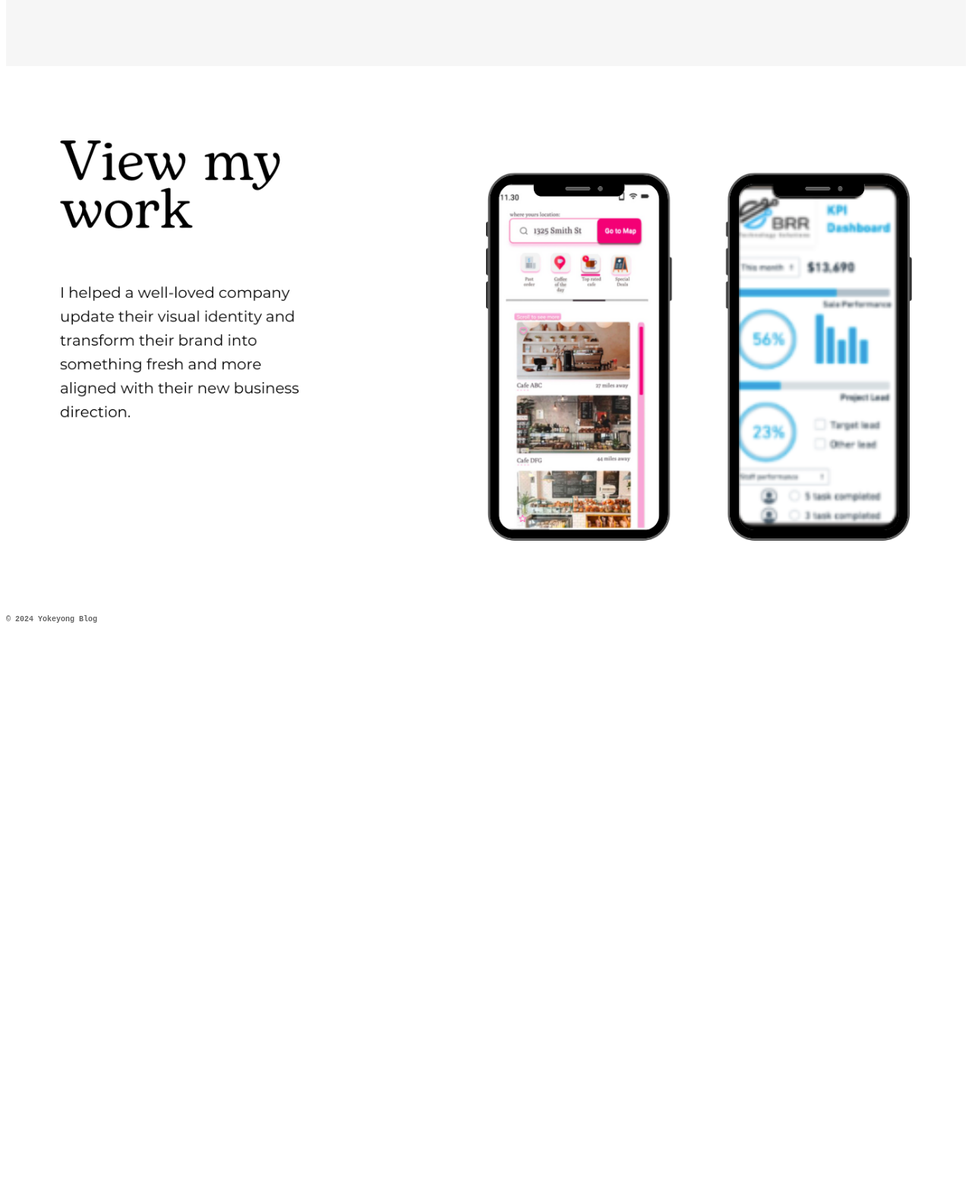
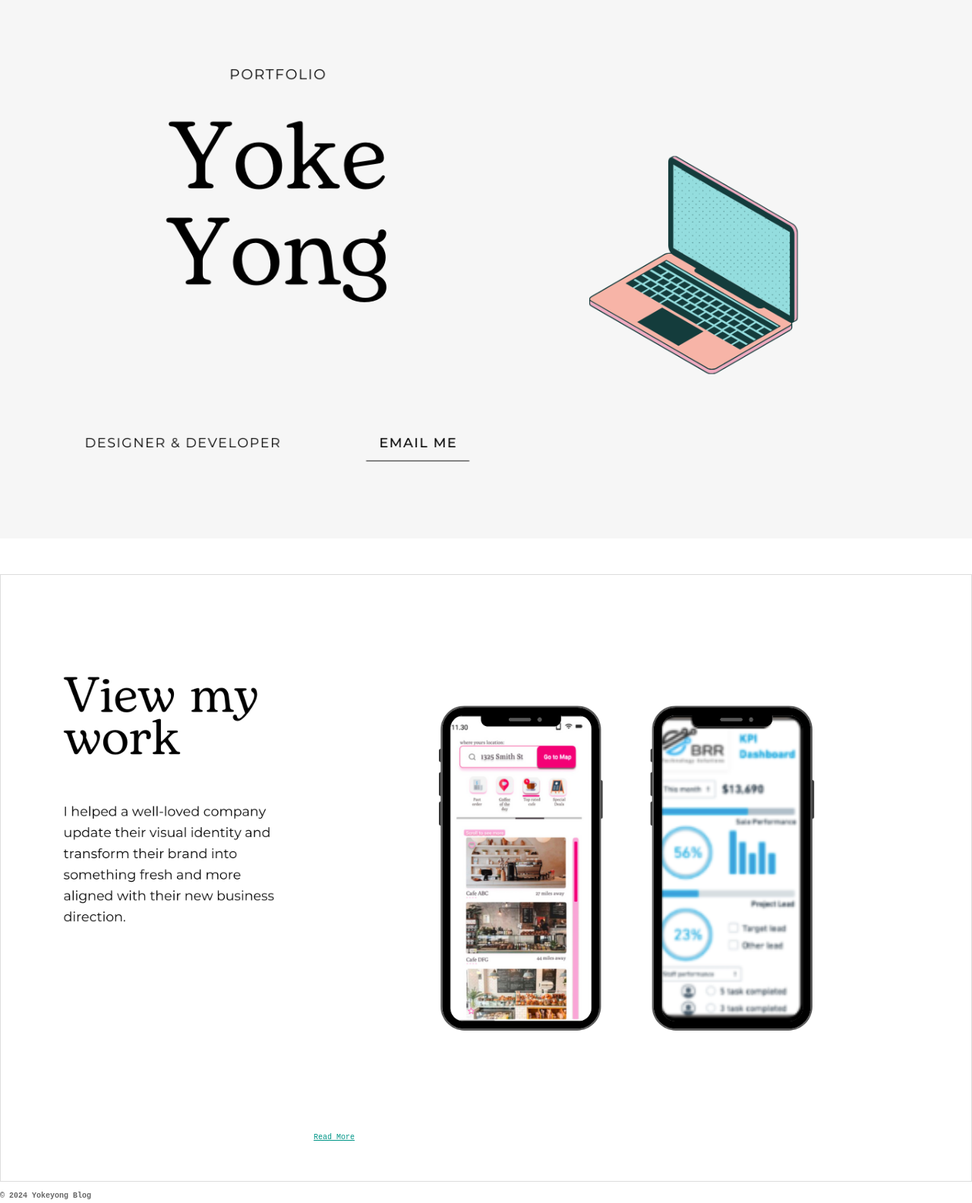
Before and after one commit to gitYokeYong/personalblog, a plain HTML site: page index.html in a window 1280 px wide. Shown: the part 168-1752 px from the top of the page at 76% size. Before the commit the page ends 1013 px from the top, so only its background shows below. Drawn offline with Linux system fonts and the light colour scheme.

Commit message:
fifth update

```diff
--- a/index.html
+++ b/index.html
@@ -21,11 +21,21 @@
         <h1>New Blog</h1>
     </header>
 
-    <div class="Image">
+    <div class=".image">
         <a href="aboutme.html">
-            <img class="top-image" src="static/images/Yoke Yong.png" alt="image with a laptop">
-        </a>
-        <img class="bottom-image" src="static/images/viewmywork.png" alt="Image for my work mockup">
+            <img class="top-image" src="static/images/Yoke Yong.png" alt="image with a laptop"></a>
+
+
+    </div>
+
+
+    <div class="card2">
+        <div class="bottom-image">
+            <img src="static/images/viewmywork.png" alt="Placeholder Image">
+        </div>
+
+
+        <a href="#" class="button2">Read More</a>
 
     </div>
 
--- a/static/css/index.css
+++ b/static/css/index.css
@@ -29,47 +29,52 @@
     background-color: #12e154;
 }
 
-
-.h1 {background-color: #f0f0f0;} /* Change to the same color as background */
-
-
-.Image {
-    position: relative;
-    width: 100%;
-    height: 100vh; /* Make the image container take the full height of the viewport */
-    overflow: auto; /* Enable scrolling if content exceeds viewport height */
-
+/* Reset default margin and padding for all elements */
+body, html {
+    margin: 0;
+    padding: 0;
+    height: 100%; /* Ensure body and html fill the viewport height */
 }
 
+/* Ensure all content is displayed within the viewport */
+.image, .card2 {
+    width: 100%; /* Full width of the viewport */
+    height: 100%; /* Full height of the viewport */
+    display: flex;
+    justify-content: center;
+    align-items: center;
+    flex-direction: column;
+}
+
+/* Style for top image */
 .top-image {
-    position: absolute;
-    top: 0; /* Position the top image at the top of the container */
-    width: 100%; /* Make the image width fill the container */
+    max-width: 100%; /* Ensure the image does not exceed its container width */
+    height: auto; /* Maintain aspect ratio */
+    margin-bottom: 20px; /* Add space between top image and bottom content */
+}
+
+/* Style for card containing bottom image and button */
+.card2 {
+    display: flex;
+    flex-direction: column;
+    justify-content: center;
+    align-items: center;
+    max-width: 100%; /* Ensure card does not exceed viewport width */
+    margin-top: 20px; /* Add space above the card */
+    padding: 20px; /* Add padding to the card */
+    box-sizing: border-box; /* Include padding in width calculation */
+    border: 1px solid #ddd; /* Add border for better visibility */
+}
+
+/* Style for bottom image */
+.bottom-image img {
+    max-width: 90%; /* Ensure the image does not exceed its container width */
     height: auto; /* Maintain aspect ratio */
 }
 
-.bottom-image {
-    position: absolute;
-    bottom: 0; /* Position the bottom image at the bottom of the container */
-    width: 100%; /* Make the image width fill the container */
-    height: auto; /* Maintain aspect ratio */
-
+.button2 {
+    text-decoration: underline;
+    margin-top: 50px;
+    margin-right: 400px;
+    align-self: initial;
 }
-
-
-
-
-
-/* Footer */
-footer p {
-    display: flex;
-    justify-content: space-between; /* Distributes space between flex items */
-    }
-
-
-/* Subscribe */
-.subscribe {
-    text-align: right; /* Align the text to the right */
-
-
-}
--- a/static/css/typography.css
+++ b/static/css/typography.css
@@ -5,6 +5,16 @@ body {
     line-height: 1.8;
 
 }
+
+button2 {
+    font-family: "Roboto Mono", monospace;
+    font-size: 100px;
+    line-height: 1.0;
+  }
+
+
+
+
 
 h1{
     font-weight: bolder;
```
Also changed, not shown: blog-post.html (+1 -1 lines).
